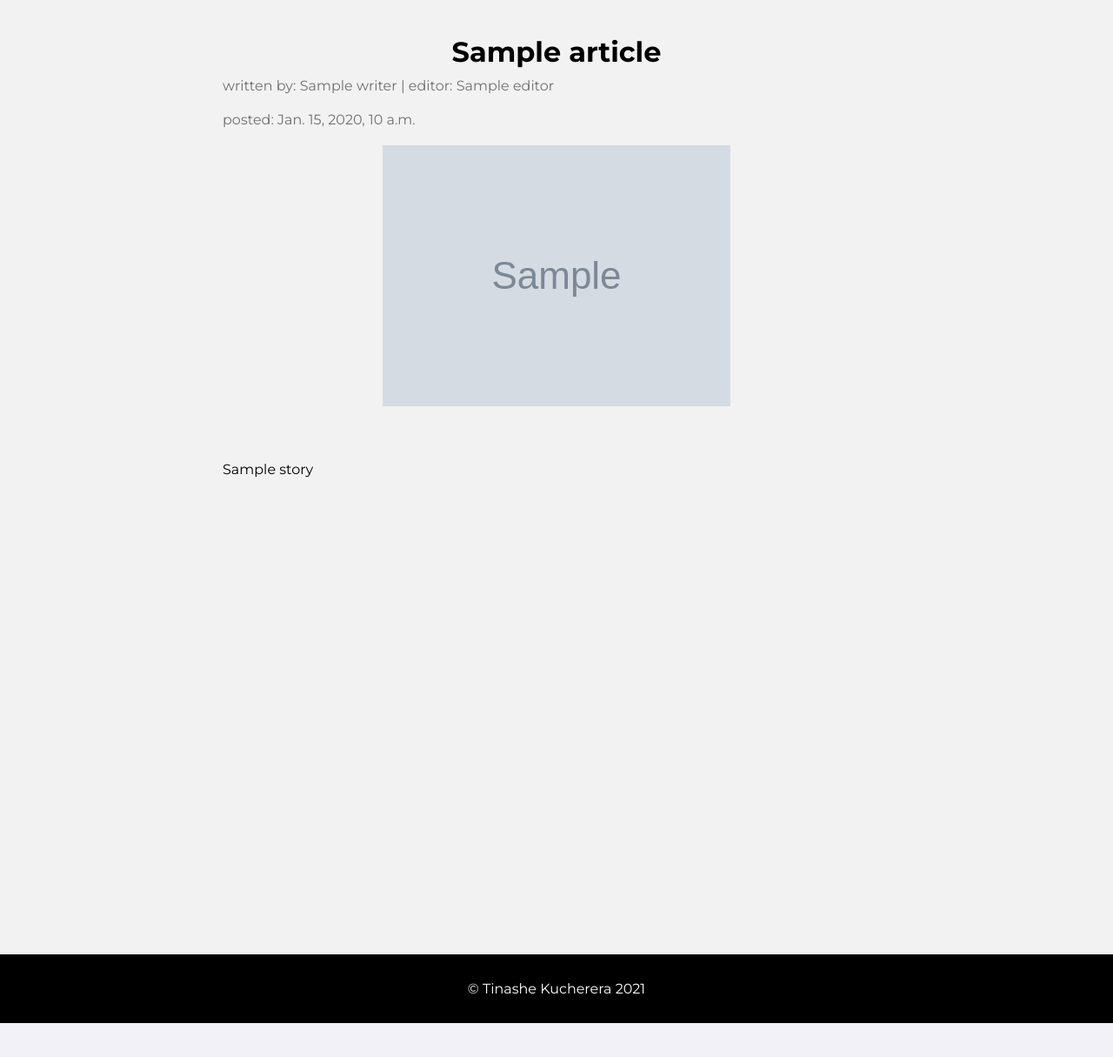
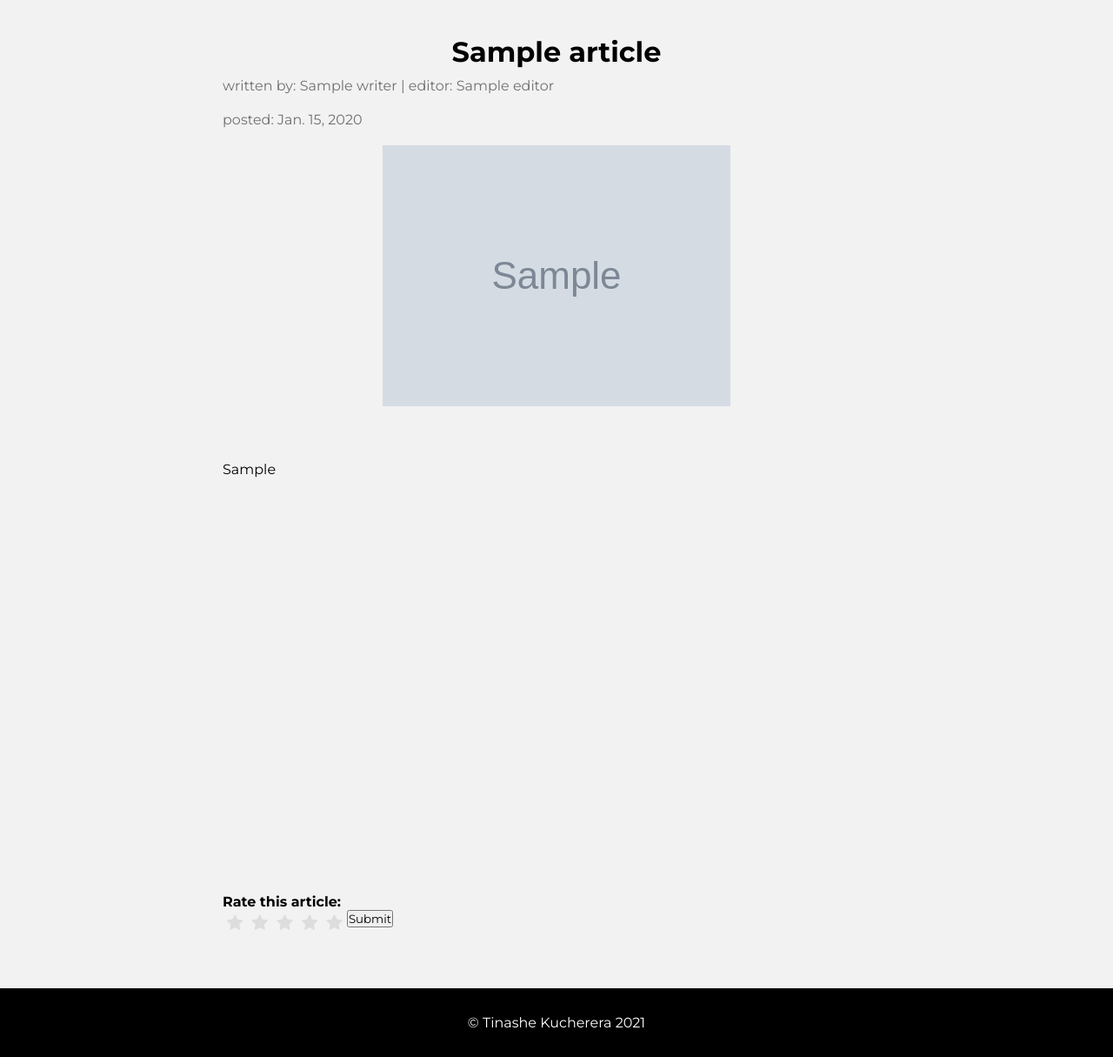
Before and after one commit to Tkucherera/news_app, a Django app: template news_site/templates/story.html in a window 1280 px wide. Shown: the part 70-1285 px from the top of the page at 87% size. Before the commit the page ends 1246 px from the top, so only its background shows below. Run offline with Django 3.2, Linux system fonts and the light colour scheme; tables that the repository leaves empty hold one stand-in row (values such as "Sample post"); the template is opened without the code that fills it: values that come from a table or form of the project are taken from there, most other values are stand-ins (such as "Sample title", 1, 10 or a date in 2020); grey boxes marked "Sample" are stand-in pictures; some libraries are stand-ins or nearby versions; some web fonts are replaced.

Commit message:
rating logic

```diff
--- a/news_site/news/models.py
+++ b/news_site/news/models.py
@@ -8,6 +8,7 @@
     about = models.TextField()
     picture = models.ImageField(upload_to='images/')
     rating = models.DecimalField(max_digits=3, decimal_places=2)
+    num_ratings = models.IntegerField()
     num_articles = models.IntegerField()
 
 
--- a/news_site/static/CSS/story.css
+++ b/news_site/static/CSS/story.css
@@ -50,3 +50,40 @@
   height: 500px;
   overflow: scroll;
 }
+
+/**********************
+Article rating
+**********************/
+@import url(//netdna.bootstrapcdn.com/font-awesome/3.2.1/css/font-awesome.css);
+
+/****** Style Star Rating Widget *****/
+
+.rating {
+  border: none;
+  float: left;
+}
+
+.rating > input { display: none; }
+.rating > label:before {
+  margin: 5px;
+  font-size: 1.25em;
+  font-family: FontAwesome;
+  display: inline-block;
+  content: "\f005";
+}
+
+.rating > label {
+  color: #ddd;
+ float: right;
+}
+
+/***** CSS Magic to Highlight Stars on Hover *****/
+
+.rating > input:checked ~ label, /* show gold star when clicked */
+.rating:not(:checked) > label:hover, /* hover current star */
+.rating:not(:checked) > label:hover ~ label { color: #FFD700;  } /* hover previous stars in list */
+
+.rating > input:checked + label:hover, /* hover current star when changing rating */
+.rating > input:checked ~ label:hover,
+.rating > label:hover ~ input:checked ~ label, /* lighten current selection */
+.rating > input:checked ~ label:hover ~ label { color: #FFED85;  }
--- a/news_site/templates/index.html
+++ b/news_site/templates/index.html
@@ -52,13 +52,13 @@
           <div class="responsive">
         <div class="gallery">
             <a target="_blank" href="{{ article.image.url }}">
-            <img src="{{ article.image.url }}" alt="{{ article.name }}">
+            <img src="{{ article.image.url }}" alt="{{ article.name }}" style="height:300px;">
             </a>
             <div class="desc">
                 <div class="article-title"><a href= "story?value={{ article.id }}">
                     {{ article.name }}</a>
                 </div>
-                <div><a href="#" class="button button4">{{article.category}}</a></div>
+                <div><a href="#" class="button button4">{{article.category.name}}</a></div>
                  <div class="article-summery">{{article.summary}}</div>
             </div>
         </div>
--- a/news_site/templates/story.html
+++ b/news_site/templates/story.html
@@ -18,7 +18,7 @@
         </div>
         <div class="article-info">
             <p>
-                written by: {{article.writer}} | editor: {{article.editor}}
+                written by: {{article.writer.name}} | editor: {{article.editor.name}}
             </p>
             <p>
                 posted: {{article.date}}
@@ -32,6 +32,25 @@
          <div class="article_body">
             {{article.story | linebreaks}}
          </div>
+
+
+        <!-- rating article -->
+        <div>
+            <h4>Rate this article:</h4>
+            <form action="{% url 'story' %}" method="POST">
+                {% csrf_token %}
+                <fieldset class="rating">
+                    <input type="radio" id="star5" name="rating" value="5" /><label class = "full" for="star5" title="Awesome - 5 stars"></label>
+                    <input type="radio" id="star4" name="rating" value="4" /><label class="full" for="star4" title="Pretty good - 4 stars"></label>
+                    <input type="radio" id="star3" name="rating" value="3" /><label class = "full" for="star3" title=" 0k - 3 stars"></label>
+                    <input type="radio" id="star2" name="rating" value="2" /><label class="full" for="star2" title="Meh - 2 stars"></label>
+                    <input type="radio" id="star1" name="rating" value="1" /><label class = "full" for="star1" title="Bad - 1 star"></label>
+                </fieldset>
+                <input type = "hidden" name = "article" value = "{{article.id}}" />
+                <input type="submit" value="Submit">
+            </form>
+        </div>
+
     </div>
 {% endblock %}
 </body>
```
Also changed, not shown: news_site/news/views.py (+32 -2 lines), news_site/media/images/francesca-zama-LaNkecyj8Po-unsplash_6oA4jDI.jpg (added), news_site/media/images/francesca-zama-LaNkecyj8Po-unsplash_KGzdapR.jpg (added), news_site/media/images/weston-mackinnon-8dmM7X2Lxr8-unsplash_Epa6BF8.jpg (added), news_site/news/migrations/0004_writer_num_ratings.py (added), 3 other files.
